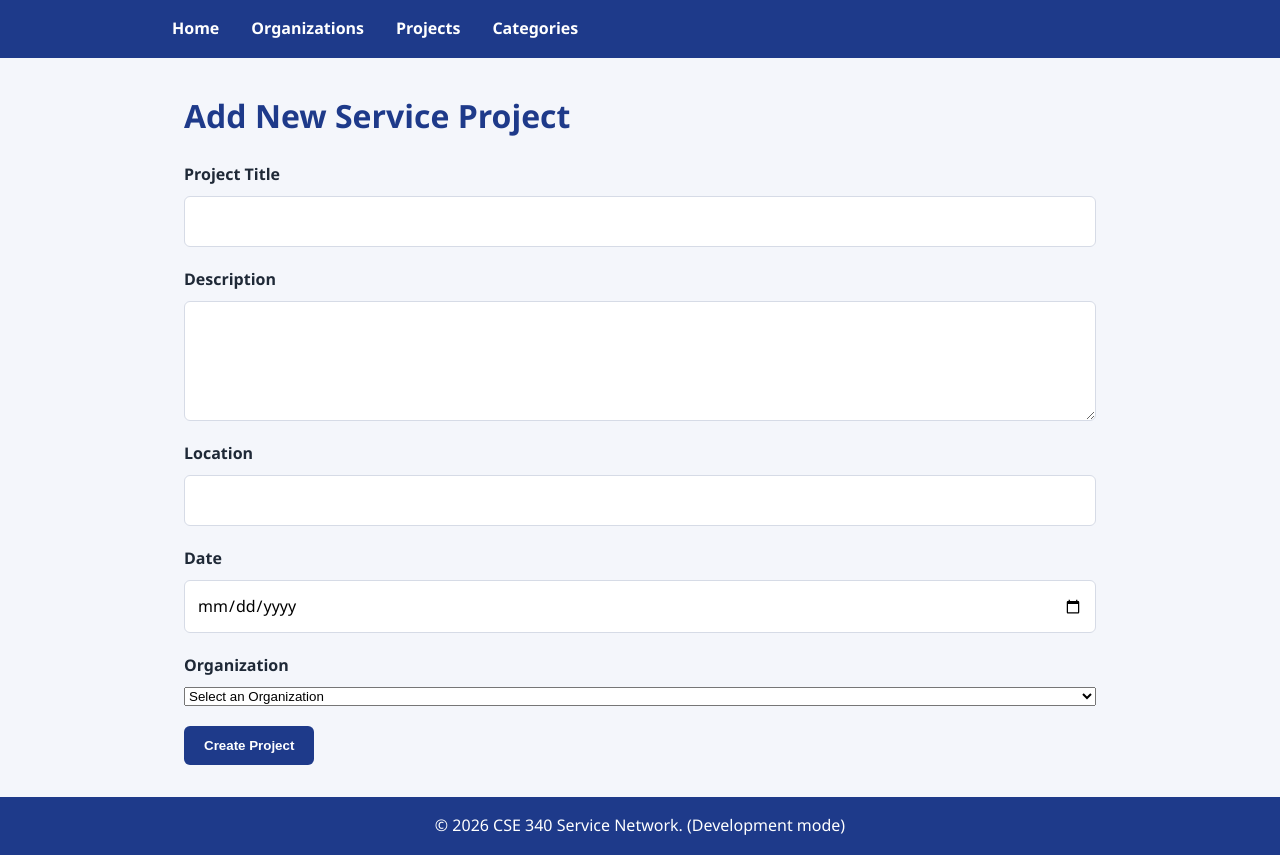
After one commit to Tasha0204/cse340, a Node server app: page /new-project in a window 1280 px wide. The commit adds this page. Run offline with Node 20, Linux system fonts and the light colour scheme; data that the repository does not hold is empty.

Commit message:
W04: insert new service projects with validation

```diff
--- a/src/controllers/projects.js
+++ b/src/controllers/projects.js
@@ -1,8 +1,30 @@
-import { getUpcomingProjects, getProjectDetails } from '../models/projects.js';
+import { body, validationResult } from 'express-validator';
+import { getUpcomingProjects, getProjectDetails, createProject } from '../models/projects.js';
+import { getAllOrganizations } from '../models/organizations.js';
 import { getCategoriesByProjectId } from '../models/categories.js';
 
+const NUMBER_OF_UPCOMING_PROJECTS = 5;
 
-const NUMBER_OF_UPCOMING_PROJECTS = 5;
+const projectValidation = [
+    body('title')
+        .trim()
+        .notEmpty().withMessage('Title is required')
+        .isLength({ min: 3, max: 200 }).withMessage('Title must be between 3 and 200 characters'),
+    body('description')
+        .trim()
+        .notEmpty().withMessage('Description is required')
+        .isLength({ max: 1000 }).withMessage('Description must be less than 1000 characters'),
+    body('location')
+        .trim()
+        .notEmpty().withMessage('Location is required')
+        .isLength({ max: 200 }).withMessage('Location must be less than 200 characters'),
+    body('date')
+        .notEmpty().withMessage('Date is required')
+        .isISO8601().withMessage('Date must be a valid date format'),
+    body('organizationId')
+        .notEmpty().withMessage('Organization is required')
+        .isInt().withMessage('Organization must be a valid integer')
+];
 
 const showProjectsPage = async (req, res) => {
     const projects = await getUpcomingProjects(NUMBER_OF_UPCOMING_PROJECTS);
@@ -10,6 +32,7 @@ const showProjectsPage = async (req, res) => {
 
     res.render('projects', { title, projects });
 };
+
 const showProjectDetailsPage = async (req, res) => {
     const projectId = req.params.id;
     const projectDetails = await getProjectDetails(projectId);
@@ -18,4 +41,50 @@ const showProjectDetailsPage = async (req, res) => {
 
     res.render('project', { title, projectDetails, categories });
 };
-export { showProjectsPage, showProjectDetailsPage };
+
+const showNewProjectForm = async (req, res) => {
+    const organizations = await getAllOrganizations();
+    const title = 'Add New Service Project';
+
+    res.render('new-project', { title, organizations });
+};
+
+const processNewProjectForm = async (req, res) => {
+    // Check for validation errors
+    const errors = validationResult(req);
+    if (!errors.isEmpty()) {
+        errors.array().forEach((error) => {
+            req.flash('error', error.msg);
+        });
+        return res.redirect('/new-project');
+    }
+
+    // Extract form data from req.body
+    const { title, description, location, date, organizationId } = req.body;
+
+    try {
+        // Create the new project in the database
+        const newProjectId = await createProject(
+            title,
+            description,
+            location,
+            date,
+            organizationId
+        );
+
+        req.flash('success', 'New service project created successfully!');
+        res.redirect(`/project/${newProjectId}`);
+    } catch (error) {
+        console.error('Error creating new project:', error);
+        req.flash('error', 'There was an error creating the service project.');
+        res.redirect('/new-project');
+    }
+};
+
+export {
+    showProjectsPage,
+    showProjectDetailsPage,
+    showNewProjectForm,
+    processNewProjectForm,
+    projectValidation
+};
--- /dev/null
+++ b/src/views/new-project.ejs
@@ -0,0 +1,42 @@
+
+<%- include('partials/header') %>
+
+<main>
+    <h1><%= title %></h1>
+
+    <form action="/new-project" method="POST">
+        <div class="form-group">
+            <label for="title">Project Title</label>
+            <input type="text" id="title" name="title" required maxlength="150" />
+        </div>
+
+        <div class="form-group">
+            <label for="description">Description</label>
+            <textarea id="description" name="description" required maxlength="500"></textarea>
+        </div>
+
+        <div class="form-group">
+            <label for="location">Location</label>
+            <input type="text" id="location" name="location" required maxlength="255" />
+        </div>
+
+        <div class="form-group">
+            <label for="date">Date</label>
+            <input type="date" id="date" name="date" required />
+        </div>
+
+        <div class="form-group">
+            <label for="organizationId">Organization</label>
+            <select id="organizationId" name="organizationId" required>
+                <option value="">Select an Organization</option>
+                <% organizations.forEach(org => { %>
+                    <option value="<%= org.organization_id %>"><%= org.name %></option>
+                <% }); %>
+            </select>
+        </div>
+
+        <button type="submit">Create Project</button>
+    </form>
+</main>
+
+<%- include('partials/footer') %>
--- a/src/views/projects.ejs
+++ b/src/views/projects.ejs
@@ -2,6 +2,7 @@
 
 <main>
     <h1><%= title %></h1>
+    <p><a href="/new-project">Add a New Service Project</a></p>
     <ul>
         <% projects.forEach(project => { %>
             <li>
```
Also changed, not shown: src/models/projects.js (+29 -1 lines), src/routes.js (+4 -3 lines), src/views/project.ejs (line endings or trailing spaces).
